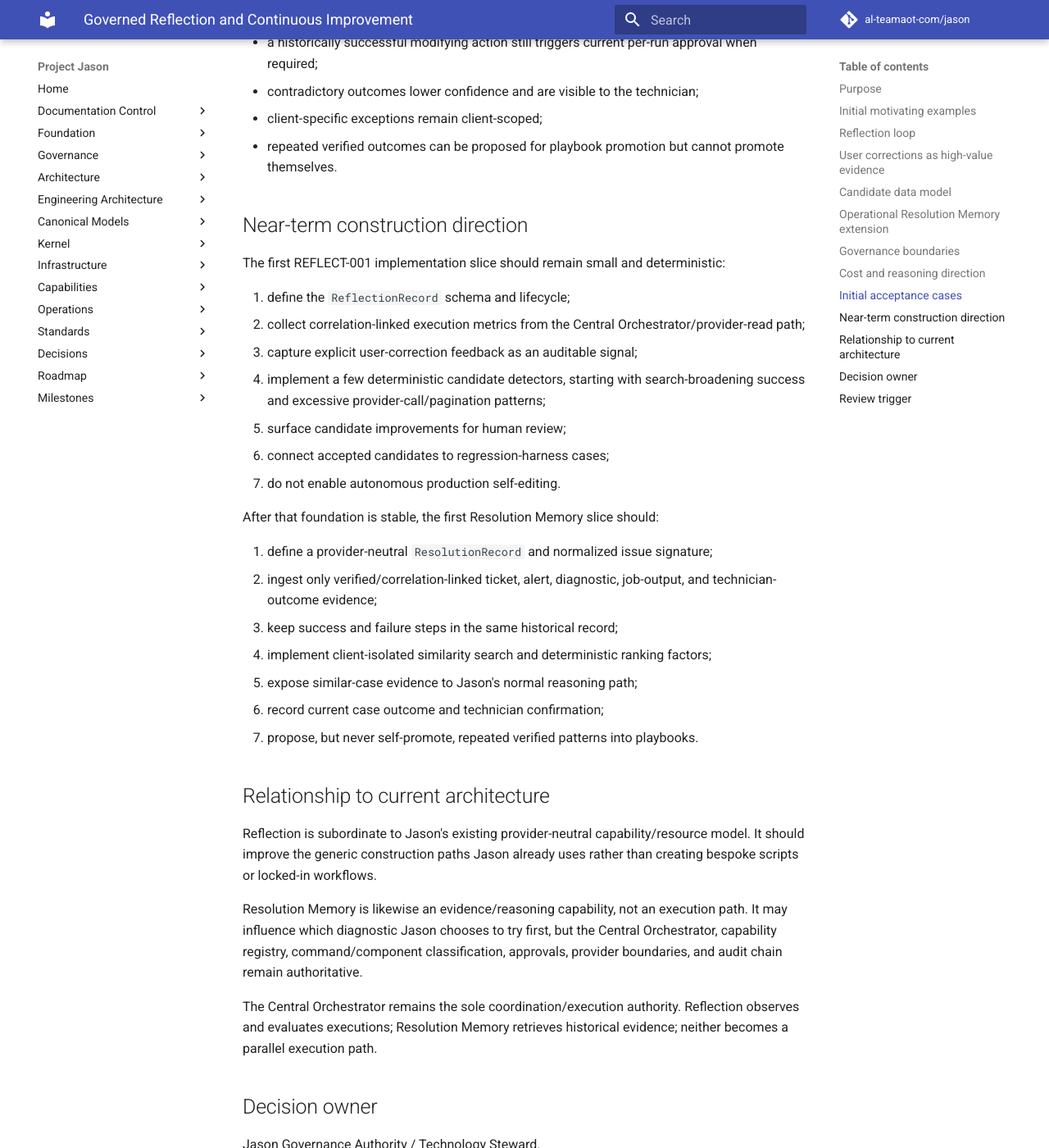
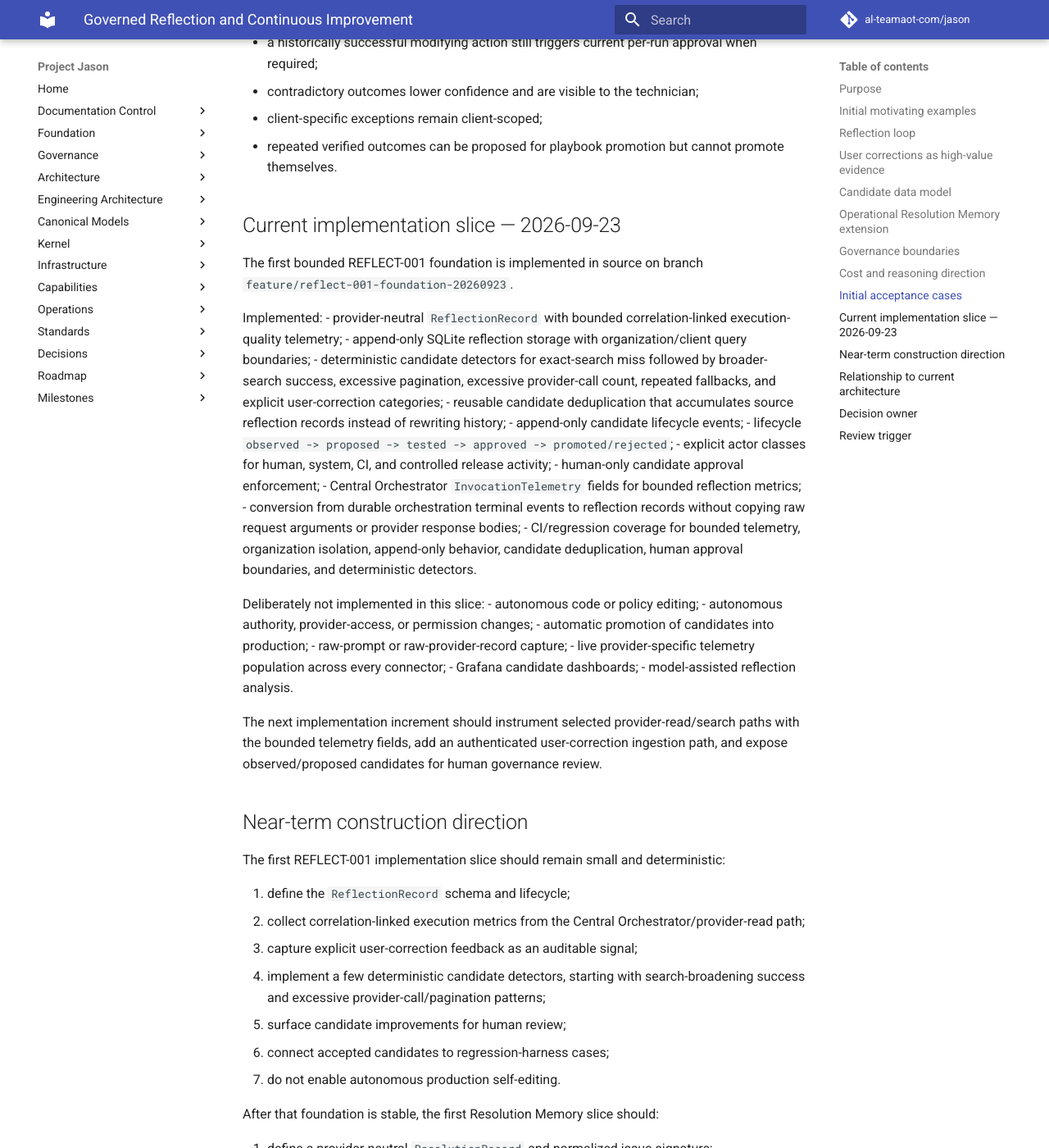
Before and after one commit to al-teamaot-com/jason, an MkDocs documentation site: the page built from docs/roadmaps/Governed-Reflection-and-Continuous-Improvement.md, in a window 1280 px wide and 1400 px high, scrolled down 5843 px. Shown: the whole window at 82% size. Built offline with MkDocs 1.6.1 and Material for MkDocs 9.7.7, drawn with Linux system fonts in a browser that asks for light colours; comment, search, counter and statistics services are not loaded; some of the changed text lies outside the part shown.

Commit message:
Document REFLECT-001 foundation implementation

```diff
--- a/docs/roadmaps/Governed-Reflection-and-Continuous-Improvement.md
+++ b/docs/roadmaps/Governed-Reflection-and-Continuous-Improvement.md
@@ -1,7 +1,7 @@
 # Governed Reflection and Continuous Improvement
 
 **Roadmap ID:** REFLECT-001
-**Status:** Planned
+**Status:** Active — foundation implementation in review
 **Priority:** P1
 **Risk level:** Moderate
 **Tracking issue:** GitHub issue #172 — Governed reflection and continuous-improvement loop for Jason
@@ -148,6 +148,34 @@ Resolution Memory should eventually prove at least the following:
 - client-specific exceptions remain client-scoped;
 - repeated verified outcomes can be proposed for playbook promotion but cannot promote themselves.
 
+## Current implementation slice — 2026-09-23
+
+The first bounded REFLECT-001 foundation is implemented in source on branch `feature/reflect-001-foundation-20260923`.
+
+Implemented:
+- provider-neutral `ReflectionRecord` with bounded correlation-linked execution-quality telemetry;
+- append-only SQLite reflection storage with organization/client query boundaries;
+- deterministic candidate detectors for exact-search miss followed by broader-search success, excessive pagination, excessive provider-call count, repeated fallbacks, and explicit user-correction categories;
+- reusable candidate deduplication that accumulates source reflection records instead of rewriting history;
+- append-only candidate lifecycle events;
+- lifecycle `observed -> proposed -> tested -> approved -> promoted/rejected`;
+- explicit actor classes for human, system, CI, and controlled release activity;
+- human-only candidate approval enforcement;
+- Central Orchestrator `InvocationTelemetry` fields for bounded reflection metrics;
+- conversion from durable orchestration terminal events to reflection records without copying raw request arguments or provider response bodies;
+- CI/regression coverage for bounded telemetry, organization isolation, append-only behavior, candidate deduplication, human approval boundaries, and deterministic detectors.
+
+Deliberately not implemented in this slice:
+- autonomous code or policy editing;
+- autonomous authority, provider-access, or permission changes;
+- automatic promotion of candidates into production;
+- raw-prompt or raw-provider-record capture;
+- live provider-specific telemetry population across every connector;
+- Grafana candidate dashboards;
+- model-assisted reflection analysis.
+
+The next implementation increment should instrument selected provider-read/search paths with the bounded telemetry fields, add an authenticated user-correction ingestion path, and expose observed/proposed candidates for human governance review.
+
 ## Near-term construction direction
 
 The first REFLECT-001 implementation slice should remain small and deterministic:
```
